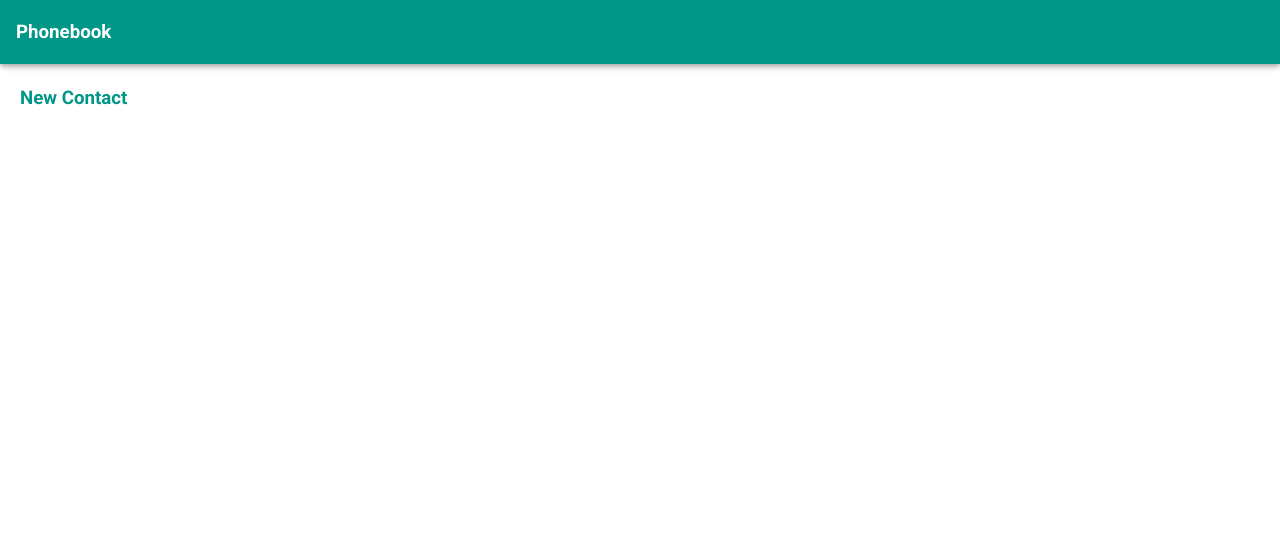
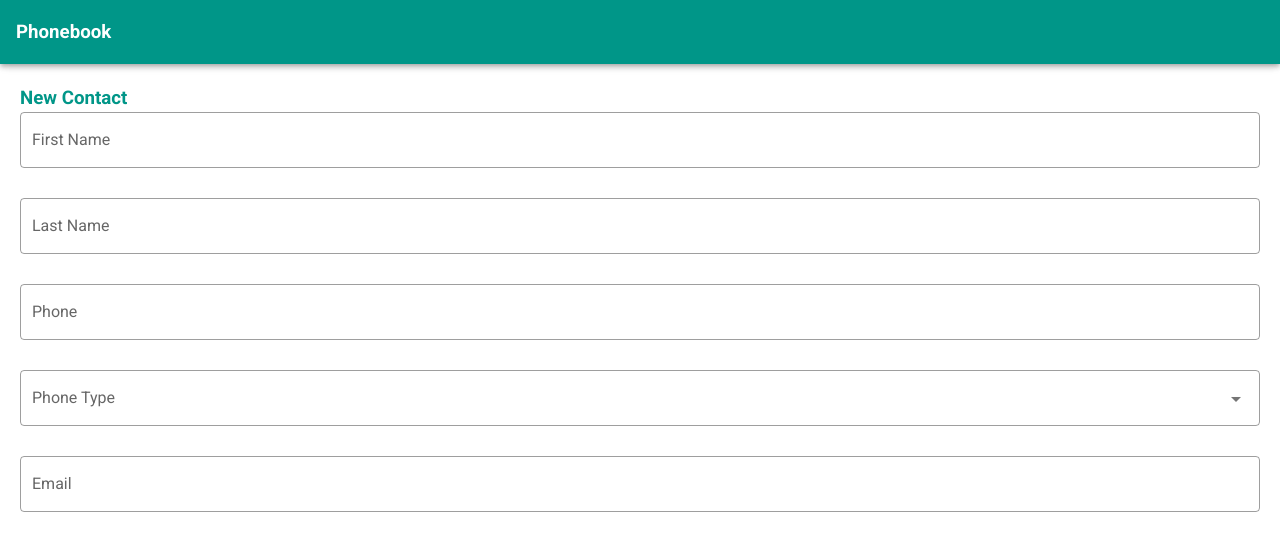
Before and after one commit to BShoop33/Vue-Phonebook, a Vue app: page / in a window 1280 px wide. Shown: the top 550 px of the page. Built offline with nearby package versions, Linux system fonts and the light colour scheme.

Commit message:
adding and binding form inputs completed

```diff
--- a/src/components/ContactForm.vue
+++ b/src/components/ContactForm.vue
@@ -1,7 +1,18 @@
 <template>
   <div>
     <h3 class="teal--text">New Contact</h3>
-    <v-form></v-form>
+    <v-form>
+      <v-text-field outlined label="First Name" v-model="form.firstName" />
+      <v-text-field outlined label="Last Name" v-model="form.lastName" />
+      <v-text-field outlined label="Phone" v-model="form.phone" />
+      <v-select
+        outlined
+        label="Phone Type"
+        :items="phoneTypeOptions"
+        v-model="form.type"
+      />
+      <v-text-field outlined label="Email" v-model="form.email" />
+    </v-form>
   </div>
 </template>
 
@@ -16,6 +27,7 @@
         type: "",
         email: "",
       },
+      phoneTypeOptions: ["Home", "Cell", "Office"],
     };
   },
 };
```
